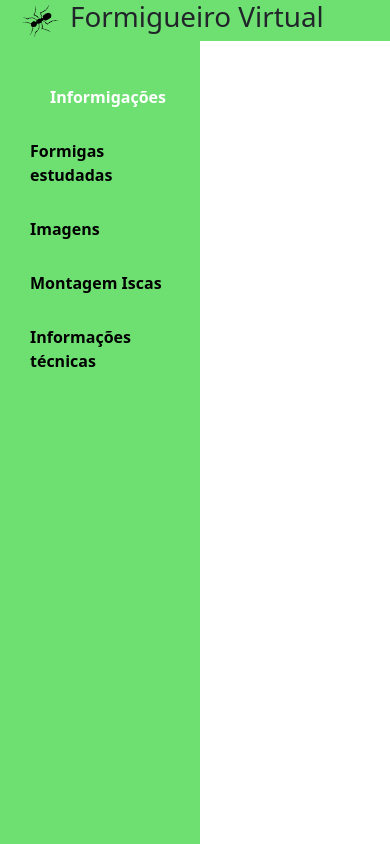
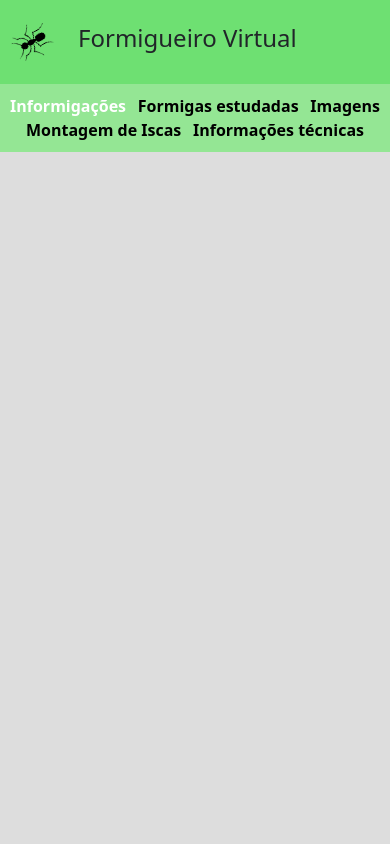
Before and after one commit to GustavoJoia/FormigueiroVirtual, a plain HTML site: page index.html in a window 390 px wide. Drawn offline with Linux system fonts and the light colour scheme.

Commit message:
FEAT: Responsividade do layout

```diff
--- a/js/app.js
+++ b/js/app.js
@@ -1,6 +1,7 @@
 // Importando os arquivos através do caminho e atribuindo o seu identificador
 import { Header } from "./components/header.js";
 import { Sidebar } from "./components/sidebar.js";
+import { Navbar } from "./components/navbar.js";
 import { Home } from "./pages/home.js";
 import { Estudos } from "./pages/estudos.js";
 import { Imagens } from "./pages/imagens.js";
@@ -40,7 +41,8 @@ const App = {
             <Sidebar :active-path="activePath"></Sidebar>
             <div class="d-flex flex-column flex-grow-1">
                 <Header class="d-flex"></Header>
-                <div class="flex-grow-1 overflow-auto p-4">
+                <Navbar :active-path="activePath"></Navbar>
+                <div class="flex-grow-1 overflow-auto p-4 bg-pg">
                     <router-view class="h-100"></router-view>
                 </div>
             </div>
@@ -48,6 +50,7 @@ const App = {
     `,
     components:{
         Sidebar,
+        Navbar,
         Header
     },
 
--- /dev/null
+++ b/js/components/navbar.js
@@ -0,0 +1,16 @@
+export const Navbar = {
+    props:[
+        'activePath'
+    ],
+    template:`
+    <nav id="mobile-nav" class="res-mobile">
+        <ul class="navbar-nav">
+            <li class="nav-item"><router-link :class="{ active: activePath === '/'}" to="/">Informigações</router-link></li>
+            <li class="nav-item"><router-link :class="{ active: activePath === '/estudos'}" to="/estudos">Formigas estudadas</router-link></li>
+            <li class="nav-item"><router-link :class="{ active: activePath === '/imagens'}" to="/imagens">Imagens</router-link></li>
+            <li class="nav-item"><router-link :class="{ active: activePath === '/iscas'}" to="/iscas">Montagem de Iscas</router-link></li>
+            <li class="nav-item"><router-link :class="{ active: activePath === '/info'}" to="/info">Informações técnicas</router-link></li>
+        </ul>
+    </nav>
+    `
+}
--- a/js/components/sidebar.js
+++ b/js/components/sidebar.js
@@ -3,14 +3,14 @@ export const Sidebar = {
         'activePath'
     ],
     template:`
-        <aside id="side_nav">
-            <nav>
-                <ul>
-                    <li><router-link :class="{ active: activePath === '/'}" to="/">Informigações</router-link></li>
-                    <li><router-link :class="{ active: activePath === '/estudos'}" to="/estudos">Formigas estudadas</router-link></li>
-                    <li><router-link :class="{ active: activePath === '/imagens'}" to="/imagens">Imagens</router-link></li>
-                    <li><router-link :class="{ active: activePath === '/iscas'}" to="/iscas">Montagem Iscas</router-link></li>
-                    <li><router-link :class="{ active: activePath === '/info'}" to="/info">Informações técnicas</router-link></li>
+        <aside id="side_nav" class="res-pc">
+            <nav class="navbar">
+                <ul class="nav flex-column">
+                    <li class="nav-item"><router-link :class="{ active: activePath === '/'}" to="/">Informigações</router-link></li>
+                    <li class="nav-item"><router-link :class="{ active: activePath === '/estudos'}" to="/estudos">Formigas estudadas</router-link></li>
+                    <li class="nav-item"><router-link :class="{ active: activePath === '/imagens'}" to="/imagens">Imagens</router-link></li>
+                    <li class="nav-item"><router-link :class="{ active: activePath === '/iscas'}" to="/iscas">Montagem de Iscas</router-link></li>
+                    <li class="nav-item"><router-link :class="{ active: activePath === '/info'}" to="/info">Informações técnicas</router-link></li>
                 </ul>
             </nav>
         </aside>
--- a/js/pages/home.js
+++ b/js/pages/home.js
@@ -2,7 +2,8 @@
 
 export const Home = {
     template: `
-
+        <main class="home">
+        </main>
     `,
     components:{
 
--- a/style copy/style.less
+++ /dev/null
@@ -1,31 +0,0 @@
-aside#side_nav{
-    min-width: 180px;
-    height: 100vh;
-    background-color: #2c3e50;
-    color: white;
-    position: sticky;
-    left: 0;
-    top: 0;
-    padding: 20px;
-
-    nav ul {
-    list-style: none;
-    padding: 0;
-
-        li {
-        margin: 15px 0;
-
-            a, .router-link-active {
-                color: #ecf0f1;
-                text-decoration: none;
-                font-weight: bold;
-                transition: color 0.2s;
-
-                &:hover {
-                color: #3498db;
-                }
-            }
-        }
-    }
-
-}
--- a/style/style.less
+++ b/style/style.less
@@ -1,8 +1,9 @@
 @primary-green: #6ee072;
-@primary-gray: '';
+@secondary-green: rgb(148, 230, 148);
+@primary-gray: #dddddd;
 
 aside#side_nav{
-    width: 200px;
+    width:16vw;
     height: 100%;
     background-color: @primary-green;
     color: white;
@@ -37,25 +38,73 @@ aside#side_nav{
             }
 
             a.active {
-                padding-left: 20px;
+                padding-left: 2vh;
                 color:rgb(255, 255, 255);
             }
         }
     }
 
 }
+nav#mobile-nav {
+
+    display: flex;
+    justify-content: space-around;
+    background-color: @secondary-green;
+
+    ul {
+    list-style: none;
+    padding: 10px;
+    display: flex;
+    flex-direction: row !important;
+    width: 100%;
+    justify-content: center;
+    align-items: center;
+    column-gap: 3vw;
+    flex-wrap: wrap;
+
+        li {
+
+            a {
+                color: rgb(0, 0, 0);
+                text-decoration: none;
+                font-weight: bold;
+                transition: color 0.2s;
+                white-space: nowrap;
+
+                &:hover {
+                color: #3498db;
+                }
+            }
+
+            a:hover{
+                color: white;
+                transition: 1s;
+            }
+
+            a.active {
+                color:rgb(255, 255, 255);
+            }
+        }
+    }
+}
 
 header{
     z-index: 2;
+    height: 10vh;
     background-color: @primary-green;
+    display: flex;
+    align-items: center;
+    justify-content: start;
     img{
         // position: absolute;
-        width: 40px;
-        height: auto;
-        transform: translate(20px,0px) rotate(-120deg);
+        width: 3rem;
+        height: 3rem;
+        transform: translate(2vw,0vh) rotate(-120deg);
     }
     h1{
         transform: translate(30px);
+        font-size: 1.5rem;
+        text-align: center;
     }
 
     .formiguinha{
@@ -63,6 +112,10 @@ header{
         animation: andar 20s infinite;
         transform: translate(5vw,-8vh) rotate(150deg);
     }
+}
+
+.bg-pg{
+    background-color: @primary-gray;
 }
 
 @keyframes andar {
@@ -93,3 +146,21 @@ header{
 }
 
 }
+
+@media (min-width:1001px){
+    #mobile-nav.res-mobile{
+        display: none;
+    }
+}
+
+@media (max-width:1000px) {
+    .res-pc{
+        display:none;
+    }
+}
+
+@media (max-width:500px){
+    .formiguinha{
+        display: none;
+    }
+}
```
Also changed, not shown: style copy/nouislider.min.css (deleted).
